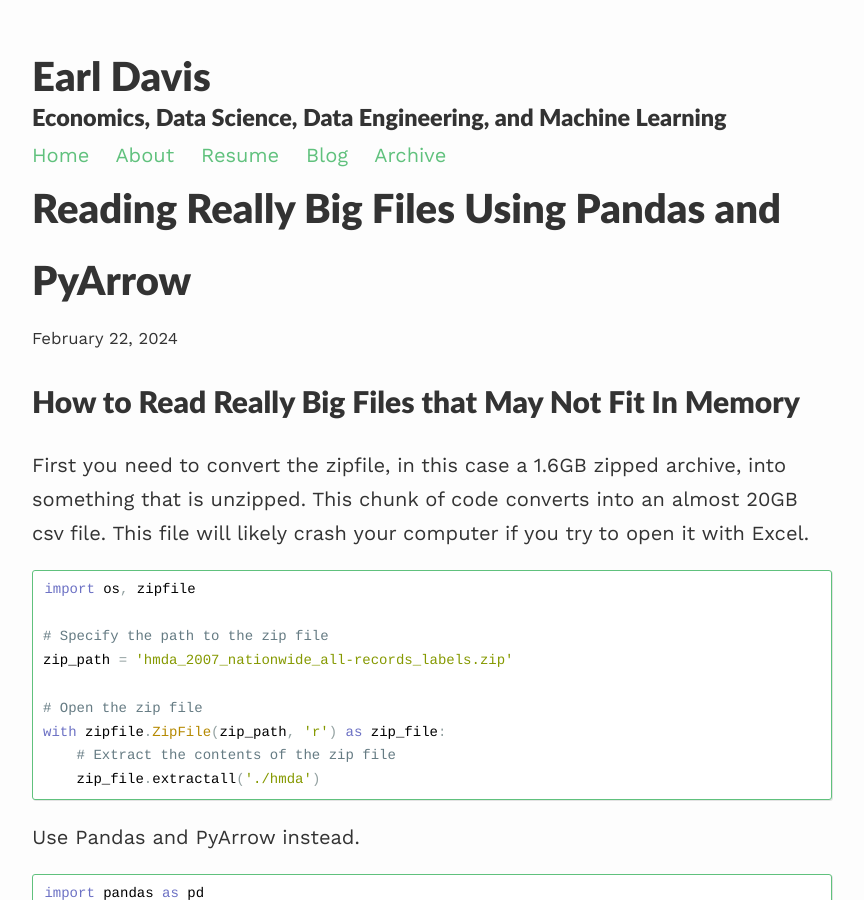
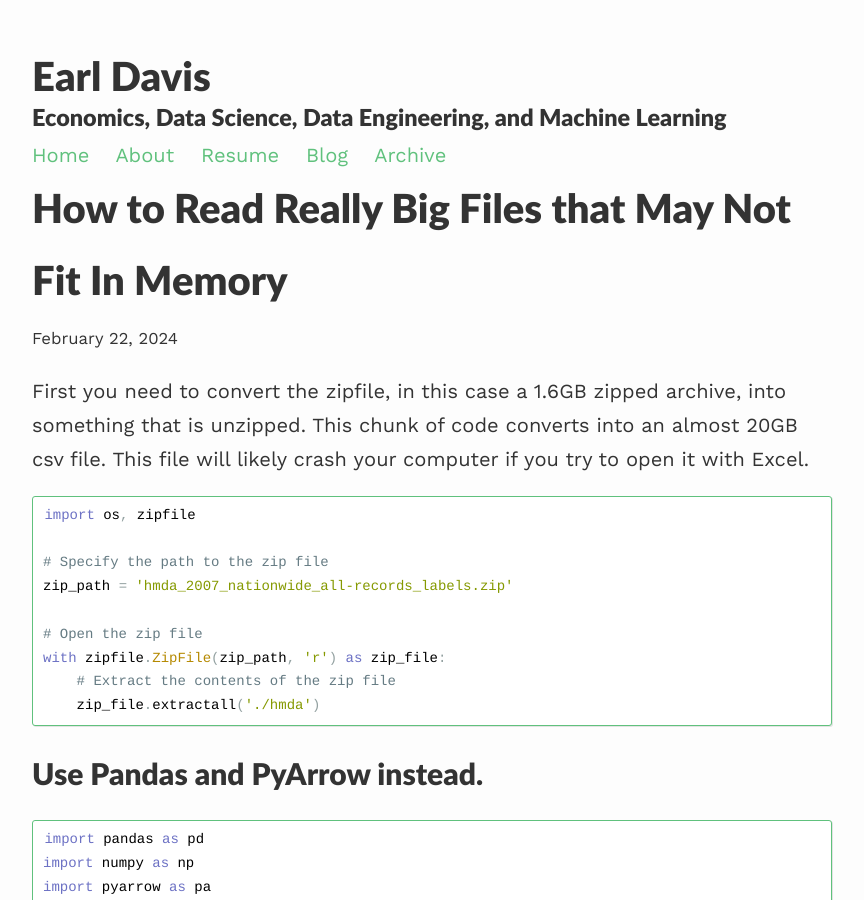
Before and after one commit to earldavis/earldavis.github.io, a Jekyll site: the page built from _posts/2024-02-22-reading-big-files.md, in a window 1280 px wide and 900 px high. Shown: the whole window, without its empty margins (208-1072 px from the left). Built offline with Jekyll 4.4.1, drawn with Linux system fonts in a browser that asks for light colours; nearby versions of some CDN libraries; some of the changed text lies outside the part shown.

Commit message:
Made some edits

````diff
--- a/_posts/2024-02-22-reading-big-files.md
+++ b/_posts/2024-02-22-reading-big-files.md
@@ -1,12 +1,10 @@
 ---
 layout: post
-title: Reading Really Big Files Using Pandas and PyArrow
+title: How to Read Really Big Files that May Not Fit In Memory
 date: 2024-02-22 14:06
 categories: [data_science,]
 description: A post about reading reading very large CFPB mortgage data files.
 ---
-
-# How to Read Really Big Files that May Not Fit In Memory
 
 First you need to convert the zipfile, in this case a 1.6GB zipped archive, into something that is unzipped.
 This chunk of code converts into an almost 20GB csv file. This file will likely crash your computer if you
@@ -24,7 +22,7 @@ with zipfile.ZipFile(zip_path, 'r') as zip_file:
     zip_file.extractall('./hmda')
 ```
 
-Use Pandas and PyArrow instead.
+## Use Pandas and PyArrow instead.
 
 ```python
 import pandas as pd
````
Also changed, not shown: other parts of _posts/2024-02-22-reading-big-files.md (+1 -1 lines), _posts/2024-03-06-reading-and-writing-pyarrow.md (+1 -1 lines).
